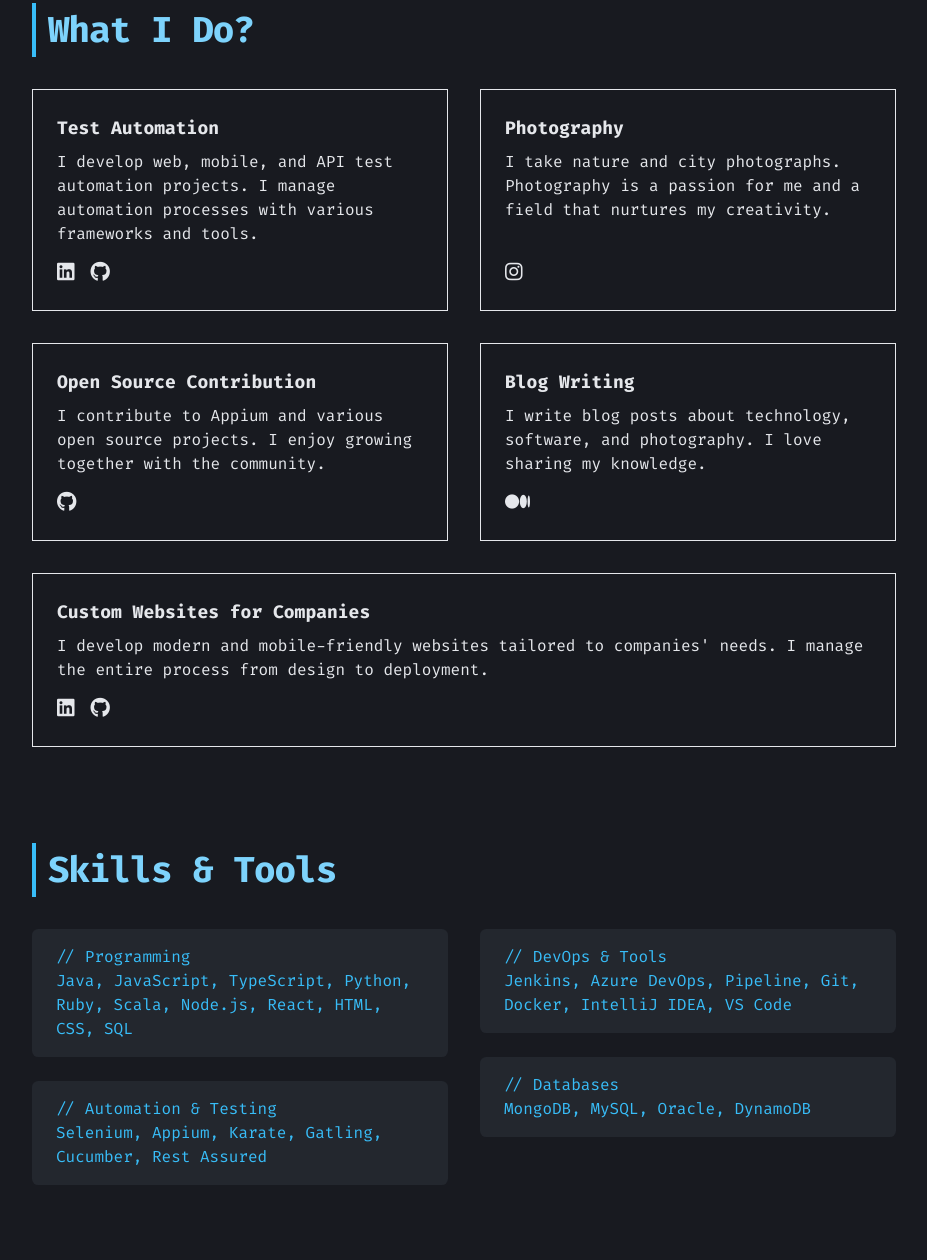
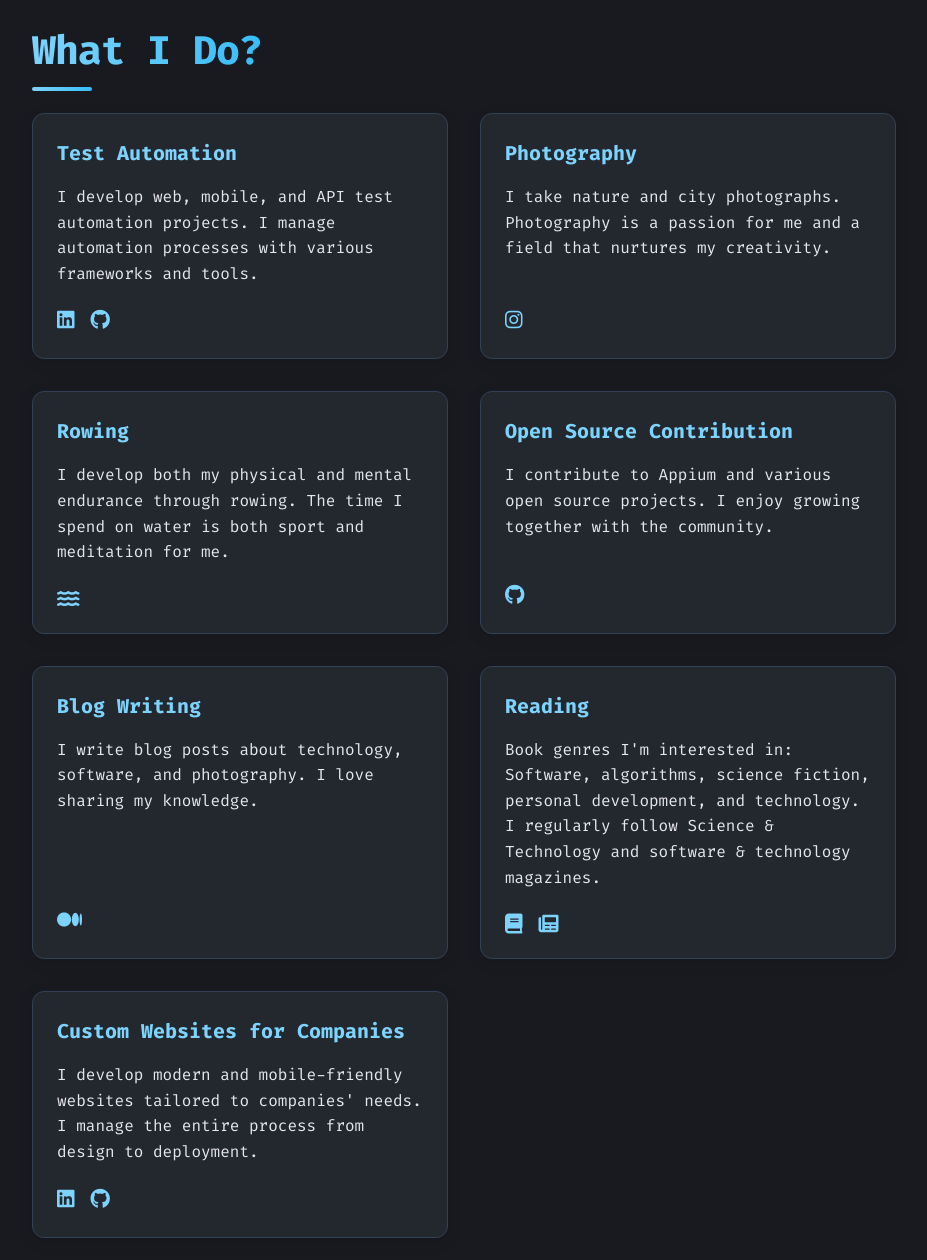
Before and after one commit to erdncyz/erdinc-yilmaz, a plain HTML site: page public/index.html in a window 1280 px wide. Shown: the part 664-1924 px from the top of the page, without its empty margins (176-1103 px from the left). Drawn offline with nearby package versions, Linux system fonts and the light colour scheme.

Commit message:
added new feature

```diff
--- a/public/index.html
+++ b/public/index.html
@@ -14,13 +14,26 @@
             color: #e5e7eb;
         }
         .section-title {
-            font-size: 2.25rem;
+            font-size: 2.5rem;
             font-weight: 700;
-            color: #7dd3fc;
-            border-left: 4px solid #38bdf8;
-            padding-left: 0.75rem;
+            background: linear-gradient(to right, #7dd3fc, #38bdf8);
+            -webkit-background-clip: text;
+            background-clip: text;
+            color: transparent;
             margin-bottom: 2rem;
             letter-spacing: -1px;
+            position: relative;
+            display: inline-block;
+        }
+        .section-title::after {
+            content: '';
+            position: absolute;
+            bottom: -10px;
+            left: 0;
+            width: 60px;
+            height: 4px;
+            background: linear-gradient(to right, #7dd3fc, #38bdf8);
+            border-radius: 2px;
         }
         .terminal {
             background: #23272e;
@@ -30,7 +43,8 @@
             border-radius: 0.5rem;
             margin-bottom: 2rem;
             font-family: 'Fira Code', monospace;
-            box-shadow: 0 2px 16px 0 #00000033;
+            box-shadow: 0 8px 32px rgba(0, 0, 0, 0.2);
+            border: 1px solid #334155;
         }
         .code-block {
             background: #23272e;
@@ -40,24 +54,29 @@
             border-radius: 0.4rem;
             font-family: 'Fira Code', monospace;
             margin-bottom: 1.5rem;
+            border: 1px solid #334155;
         }
         .project-card {
             background: #23272e;
             border: 1px solid #334155;
             padding: 1.5rem;
             margin-bottom: 1.5rem;
-            transition: box-shadow 0.2s;
+            transition: all 0.3s ease;
+            border-radius: 0.5rem;
         }
         .project-card:hover {
-            box-shadow: 0 4px 24px 0 #38bdf855;
+            border-color: #38bdf8;
+            transform: translateY(-2px);
+            box-shadow: 0 8px 32px rgba(0, 0, 0, 0.2);
         }
         .socials a {
             color: #7dd3fc;
             margin-right: 1.2rem;
-            transition: color 0.2s;
+            transition: all 0.3s ease;
         }
         .socials a:hover {
             color: #38bdf8;
+            transform: translateY(-2px);
         }
         .mono {
             font-family: 'Fira Code', monospace;
@@ -73,6 +92,48 @@
             padding: 0.1rem 0.5rem;
             border-radius: 0.3rem;
             margin-left: 0.5rem;
+        }
+        .card {
+            background: #23272e;
+            border: 1px solid #334155;
+            border-radius: 0.75rem;
+            padding: 1.5rem;
+            transition: all 0.3s ease;
+            height: 100%;
+            display: flex;
+            flex-direction: column;
+            justify-content: space-between;
+            box-shadow: 0 4px 16px rgba(0, 0, 0, 0.1);
+        }
+        .card:hover {
+            border-color: #38bdf8;
+            transform: translateY(-2px);
+            box-shadow: 0 8px 32px rgba(0, 0, 0, 0.2);
+        }
+        .card h3 {
+            color: #7dd3fc;
+            font-size: 1.25rem;
+            font-weight: 600;
+            margin-bottom: 1rem;
+        }
+        .card p {
+            color: #e5e7eb;
+            line-height: 1.6;
+            margin-bottom: 1.5rem;
+        }
+        .card-icons {
+            display: flex;
+            gap: 1rem;
+            margin-top: auto;
+        }
+        .card-icons i {
+            color: #7dd3fc;
+            font-size: 1.25rem;
+            transition: all 0.3s ease;
+        }
+        .card-icons i:hover {
+            color: #38bdf8;
+            transform: translateY(-2px);
         }
     </style>
 </head>
@@ -118,55 +179,74 @@
     </section>
 
     <!-- What I Do Section -->
-    <section id="whatido" class="max-w-4xl mx-auto py-12 px-4">
-        <div class="section-title" data-tr="Neler Yapıyorum?" data-en="What I Do?">Neler Yapıyorum?</div>
+    <section id="whatido" class="max-w-4xl mx-auto py-16 px-4">
+        <h2 class="section-title mb-12" data-tr="Neler Yapıyorum?" data-en="What I Do?">What I Do?</h2>
         <div class="grid md:grid-cols-2 gap-8">
-            <div class="bg-[#23272e] border border-[#334155] p-6 flex flex-col justify-between">
+            <div class="card">
                 <div>
-                    <h3 class="font-bold text-lg text-[#7dd3fc] mb-2" data-tr="Test Otomasyonu" data-en="Test Automation">Test Otomasyonu</h3>
-                    <p class="text-[#e5e7eb]" data-tr="Web, mobil ve API test otomasyonu projeleri geliştiriyorum. Farklı framework ve araçlarla otomasyon süreçlerini yönetiyorum." data-en="I develop web, mobile, and API test automation projects. I manage automation processes with various frameworks and tools.">Web, mobil ve API test otomasyonu projeleri geliştiriyorum. Farklı framework ve araçlarla otomasyon süreçlerini yönetiyorum.</p>
+                    <h3 data-tr="Test Otomasyonu" data-en="Test Automation">Test Automation</h3>
+                    <p data-tr="Web, mobil ve API test otomasyonu projeleri geliştiriyorum. Farklı framework ve araçlarla otomasyon süreçlerini yönetiyorum." data-en="I develop web, mobile, and API test automation projects. I manage automation processes with various frameworks and tools.">I develop web, mobile, and API test automation projects. I manage automation processes with various frameworks and tools.</p>
                 </div>
-                <div class="flex space-x-4 mt-4">
-                    <a href="https://www.linkedin.com/in/erdinç-yılmaz-b07582152/" target="_blank" class="text-[#7dd3fc] hover:text-[#38bdf8]"><i class="fab fa-linkedin text-xl"></i></a>
-                    <a href="https://github.com/erdncyz" target="_blank" class="text-[#7dd3fc] hover:text-[#38bdf8]"><i class="fab fa-github text-xl"></i></a>
+                <div class="card-icons">
+                    <a href="https://www.linkedin.com/in/erdinç-yılmaz-b07582152/" target="_blank"><i class="fab fa-linkedin"></i></a>
+                    <a href="https://github.com/erdncyz" target="_blank"><i class="fab fa-github"></i></a>
                 </div>
             </div>
-            <div class="bg-[#23272e] border border-[#334155] p-6 flex flex-col justify-between">
+            <div class="card">
                 <div>
-                    <h3 class="font-bold text-lg text-[#7dd3fc] mb-2" data-tr="Fotoğrafçılık" data-en="Photography">Fotoğrafçılık</h3>
-                    <p class="text-[#e5e7eb]" data-tr="Doğa ve şehir fotoğrafları çekiyorum. Fotoğrafçılık benim için bir tutku ve yaratıcılığımı besleyen bir alan." data-en="I take nature and city photographs. Photography is a passion for me and a field that nurtures my creativity.">Doğa ve şehir fotoğrafları çekiyorum. Fotoğrafçılık benim için bir tutku ve yaratıcılığımı besleyen bir alan.</p>
+                    <h3 data-tr="Fotoğrafçılık" data-en="Photography">Photography</h3>
+                    <p data-tr="Doğa ve şehir fotoğrafları çekiyorum. Fotoğrafçılık benim için bir tutku ve yaratıcılığımı besleyen bir alan." data-en="I take nature and city photographs. Photography is a passion for me and a field that nurtures my creativity.">I take nature and city photographs. Photography is a passion for me and a field that nurtures my creativity.</p>
                 </div>
-                <div class="flex space-x-4 mt-4">
-                    <a href="https://www.instagram.com/erdncyz/#" target="_blank" class="text-[#7dd3fc] hover:text-pink-500"><i class="fab fa-instagram text-xl"></i></a>
+                <div class="card-icons">
+                    <a href="https://www.instagram.com/erdncyz/#" target="_blank"><i class="fab fa-instagram"></i></a>
                 </div>
             </div>
-            <div class="bg-[#23272e] border border-[#334155] p-6 flex flex-col justify-between">
+            <div class="card">
                 <div>
-                    <h3 class="font-bold text-lg text-[#7dd3fc] mb-2" data-tr="Açık Kaynak Katkı" data-en="Open Source Contribution">Açık Kaynak Katkı</h3>
-                    <p class="text-[#e5e7eb]" data-tr="Appium ve çeşitli açık kaynak projelere katkı sağlıyorum. Toplulukla birlikte gelişmekten keyif alıyorum." data-en="I contribute to Appium and various open source projects. I enjoy growing together with the community.">Appium ve çeşitli açık kaynak projelere katkı sağlıyorum. Toplulukla birlikte gelişmekten keyif alıyorum.</p>
+                    <h3 data-tr="Kürek Sporu" data-en="Rowing">Rowing</h3>
+                    <p data-tr="Kürek sporu ile hem fiziksel hem de zihinsel dayanıklılığımı geliştiriyorum. Su üzerinde geçirdiğim zaman benim için hem spor hem de meditasyon." data-en="I develop both my physical and mental endurance through rowing. The time I spend on water is both sport and meditation for me.">I develop both my physical and mental endurance through rowing. The time I spend on water is both sport and meditation for me.</p>
                 </div>
-                <div class="flex space-x-4 mt-4">
-                    <a href="https://github.com/erdncyz" target="_blank" class="text-[#7dd3fc] hover:text-[#38bdf8]"><i class="fab fa-github text-xl"></i></a>
+                <div class="card-icons">
+                    <i class="fas fa-water"></i>
                 </div>
             </div>
-            <div class="bg-[#23272e] border border-[#334155] p-6 flex flex-col justify-between">
+            <div class="card">
                 <div>
-                    <h3 class="font-bold text-lg text-[#7dd3fc] mb-2" data-tr="Blog Yazarlığı" data-en="Blog Writing">Blog Yazarlığı</h3>
-                    <p class="text-[#e5e7eb]" data-tr="Teknoloji, yazılım ve fotoğrafçılık üzerine blog yazıları yazıyorum. Bilgimi paylaşmayı seviyorum." data-en="I write blog posts about technology, software, and photography. I love sharing my knowledge.">Teknoloji, yazılım ve fotoğrafçılık üzerine blog yazıları yazıyorum. Bilgimi paylaşmayı seviyorum.</p>
+                    <h3 data-tr="Açık Kaynak Katkı" data-en="Open Source Contribution">Open Source Contribution</h3>
+                    <p data-tr="Appium ve çeşitli açık kaynak projelere katkı sağlıyorum. Toplulukla birlikte gelişmekten keyif alıyorum." data-en="I contribute to Appium and various open source projects. I enjoy growing together with the community.">I contribute to Appium and various open source projects. I enjoy growing together with the community.</p>
                 </div>
-                <div class="flex space-x-4 mt-4">
-                    <a href="https://medium.com/@erdncyz" target="_blank" class="text-[#7dd3fc] hover:text-green-600"><i class="fab fa-medium text-xl"></i></a>
-                    <a href="https://x.com/erdnc_ylmaz" target="_blank" class="text-[#7dd3fc] hover:text-black"><i class="fab fa-x-twitter text-xl"></i></a>
+                <div class="card-icons">
+                    <a href="https://github.com/erdncyz" target="_blank"><i class="fab fa-github"></i></a>
                 </div>
             </div>
-            <div class="bg-[#23272e] border border-[#334155] p-6 flex flex-col justify-between md:col-span-2">
+            <div class="card">
                 <div>
-                    <h3 class="font-bold text-lg text-[#7dd3fc] mb-2" data-tr="Şirketlere Özel Siteler Kuruyorum" data-en="Custom Websites for Companies">Şirketlere Özel Siteler Kuruyorum</h3>
-                    <p class="text-[#e5e7eb]" data-tr="Şirketlerin ihtiyaçlarına özel, modern ve mobil uyumlu web siteleri geliştiriyorum. Tasarım, geliştirme ve yayına alma süreçlerinin tamamını yönetiyorum." data-en="I develop modern and mobile-friendly websites tailored to companies' needs. I manage the entire process from design to deployment.">Şirketlerin ihtiyaçlarına özel, modern ve mobil uyumlu web siteleri geliştiriyorum. Tasarım, geliştirme ve yayına alma süreçlerinin tamamını yönetiyorum.</p>
+                    <h3 data-tr="Blog Yazarlığı" data-en="Blog Writing">Blog Writing</h3>
+                    <p data-tr="Teknoloji, yazılım ve fotoğrafçılık üzerine blog yazıları yazıyorum. Bilgimi paylaşmayı seviyorum." data-en="I write blog posts about technology, software, and photography. I love sharing my knowledge.">I write blog posts about technology, software, and photography. I love sharing my knowledge.</p>
                 </div>
-                <div class="flex space-x-4 mt-4">
-                    <a href="https://www.linkedin.com/in/erdinç-yılmaz-b07582152/" target="_blank" class="text-[#7dd3fc] hover:text-[#38bdf8]"><i class="fab fa-linkedin text-xl"></i></a>
-                    <a href="https://github.com/erdncyz" target="_blank" class="text-[#7dd3fc] hover:text-[#38bdf8]"><i class="fab fa-github text-xl"></i></a>
+                <div class="card-icons">
+                    <a href="https://medium.com/@erdncyz" target="_blank"><i class="fab fa-medium"></i></a>
+                    <a href="https://x.com/erdnc_ylmaz" target="_blank"><i class="fab fa-x-twitter"></i></a>
+                </div>
+            </div>
+            <div class="card">
+                <div>
+                    <h3 data-tr="Okuma" data-en="Reading">Reading</h3>
+                    <p data-tr="İlgilendiğim kitap türleri: Yazılım, algoritmalar, bilim kurgu, kişisel gelişim ve teknoloji. Düzenli olarak Bilim ve Teknik ile yazılım ve teknoloji dergilerini takip ediyorum." data-en="Book genres I'm interested in: Software, algorithms, science fiction, personal development, and technology. I regularly follow Science & Technology and software & technology magazines.">Book genres I'm interested in: Software, algorithms, science fiction, personal development, and technology. I regularly follow Science & Technology and software & technology magazines.</p>
+                </div>
+                <div class="card-icons">
+                    <i class="fas fa-book text-[#7dd3fc]"></i>
+                    <i class="fas fa-newspaper text-[#7dd3fc]"></i>
+                </div>
+            </div>
+            <div class="card">
+                <div>
+                    <h3 data-tr="Şirketlere Özel Siteler Kuruyorum" data-en="Custom Websites for Companies">Custom Websites for Companies</h3>
+                    <p data-tr="Şirketlerin ihtiyaçlarına özel, modern ve mobil uyumlu web siteleri geliştiriyorum. Tasarım, geliştirme ve yayına alma süreçlerinin tamamını yönetiyorum." data-en="I develop modern and mobile-friendly websites tailored to companies' needs. I manage the entire process from design to deployment.">I develop modern and mobile-friendly websites tailored to companies' needs. I manage the entire process from design to deployment.</p>
+                </div>
+                <div class="card-icons">
+                    <a href="https://www.linkedin.com/in/erdinç-yılmaz-b07582152/" target="_blank"><i class="fab fa-linkedin"></i></a>
+                    <a href="https://github.com/erdncyz" target="_blank"><i class="fab fa-github"></i></a>
                 </div>
             </div>
         </div>
```
